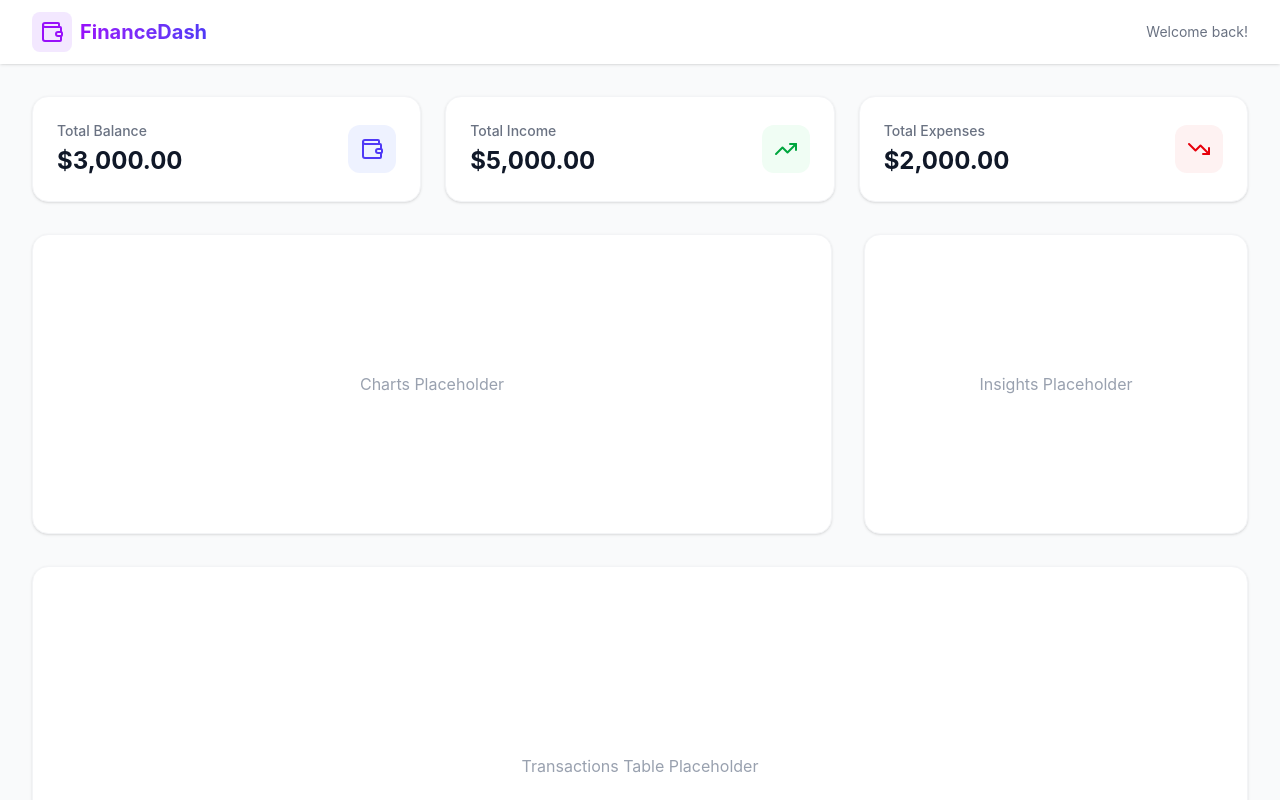
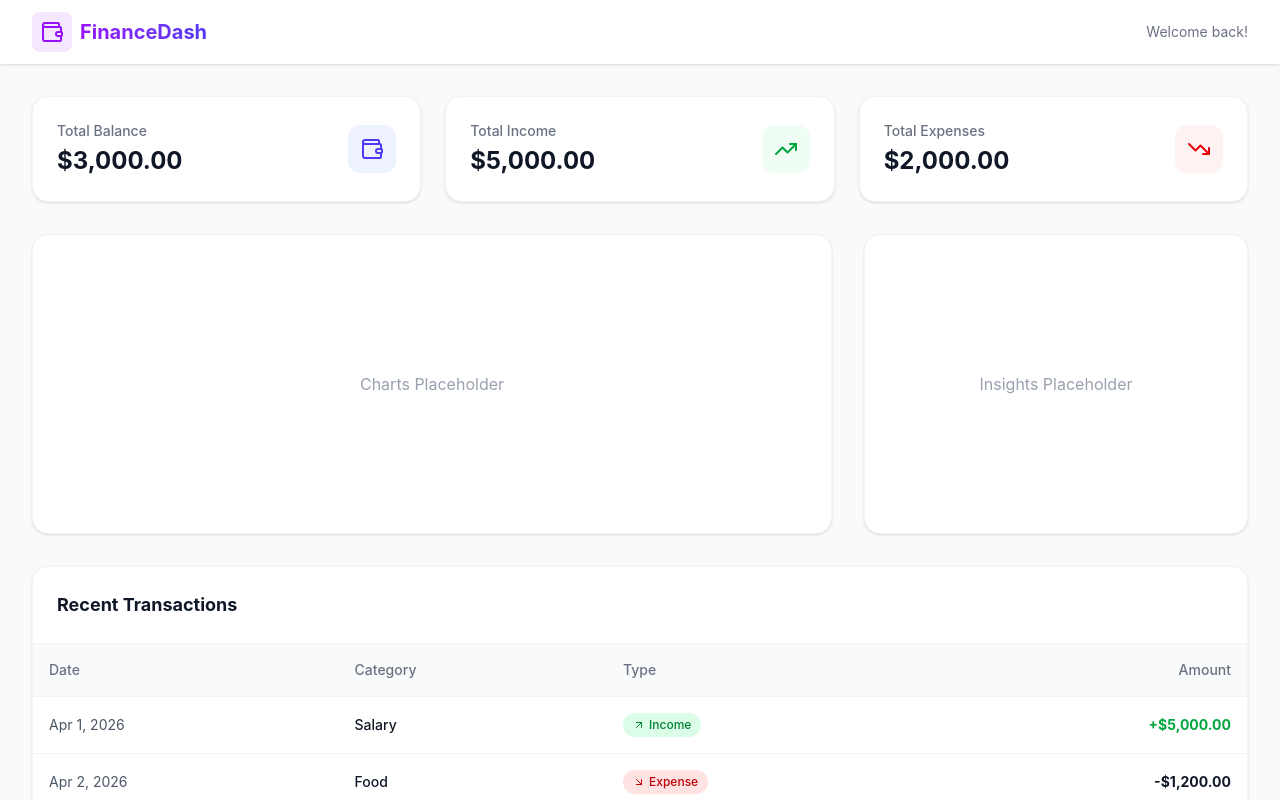
Before and after one commit to umeshh-kuumar/finance-dashboard, a React (Vite) app: page / in a window 1280 px wide. Shown: the top 800 px of the page. Built offline with nearby package versions, Linux system fonts and the light colour scheme.

Commit message:
feat: transactions table

```diff
--- /dev/null
+++ b/src/components/TransactionsTable.jsx
@@ -0,0 +1,91 @@
+import React, { useContext } from 'react';
+import { AppContext } from '../context/AppContext';
+import { ArrowUpRight, ArrowDownRight } from 'lucide-react';
+
+const TransactionsTable = () => {
+  const { transactions } = useContext(AppContext);
+
+  // Helper to format currency
+  const formatCurrency = (value) => {
+    return new Intl.NumberFormat('en-US', {
+      style: 'currency',
+      currency: 'USD'
+    }).format(value);
+  };
+
+  // Helper to format date
+  const formatDate = (dateString) => {
+    const options = { year: 'numeric', month: 'short', day: 'numeric' };
+    return new Date(dateString).toLocaleDateString('en-US', options);
+  };
+
+  return (
+    <div className="bg-white dark:bg-gray-800 rounded-2xl shadow-sm border border-gray-100 dark:border-gray-700 overflow-hidden">
+      <div className="p-6 border-b border-gray-100 dark:border-gray-700 flex justify-between items-center">
+        <h2 className="text-lg font-bold text-gray-900 dark:text-white">Recent Transactions</h2>
+        {/* Step 6 placeholder: filters/search will go near here */}
+      </div>
+
+      <div className="overflow-x-auto">
+        <table className="w-full text-left border-collapse">
+          <thead>
+            <tr className="bg-gray-50 dark:bg-gray-900/50 text-gray-500 dark:text-gray-400 text-sm border-b border-gray-100 dark:border-gray-700">
+              <th className="p-4 font-medium">Date</th>
+              <th className="p-4 font-medium">Category</th>
+              <th className="p-4 font-medium">Type</th>
+              <th className="p-4 font-medium text-right">Amount</th>
+            </tr>
+          </thead>
+          <tbody className="divide-y divide-gray-100 dark:divide-gray-700">
+            {transactions.length > 0 ? (
+              transactions.map((transaction) => (
+                <tr
+                  key={transaction.id}
+                  className="hover:bg-gray-50/50 dark:hover:bg-gray-700/50 transition-colors duration-150"
+                >
+                  <td className="p-4 text-sm text-gray-600 dark:text-gray-300">
+                    {formatDate(transaction.date)}
+                  </td>
+                  <td className="p-4 text-sm font-medium text-gray-900 dark:text-white">
+                    {transaction.category}
+                  </td>
+                  <td className="p-4">
+                    <span
+                      className={`inline-flex items-center gap-1 px-2.5 py-1 rounded-full text-xs font-medium ${
+                        transaction.type === 'income'
+                          ? 'bg-green-100 text-green-700 dark:bg-green-900/30 dark:text-green-400'
+                          : 'bg-red-100 text-red-700 dark:bg-red-900/30 dark:text-red-400'
+                      }`}
+                    >
+                      {transaction.type === 'income' ? (
+                        <ArrowUpRight className="w-3 h-3" />
+                      ) : (
+                        <ArrowDownRight className="w-3 h-3" />
+                      )}
+                      {transaction.type.charAt(0).toUpperCase() + transaction.type.slice(1)}
+                    </span>
+                  </td>
+                  <td className={`p-4 text-sm font-bold text-right ${
+                    transaction.type === 'income'
+                      ? 'text-green-600 dark:text-green-400'
+                      : 'text-gray-900 dark:text-white'
+                  }`}>
+                    {transaction.type === 'income' ? '+' : '-'}{formatCurrency(transaction.amount)}
+                  </td>
+                </tr>
+              ))
+            ) : (
+              <tr>
+                <td colSpan="4" className="p-8 text-center text-gray-500 dark:text-gray-400">
+                  No transactions found.
+                </td>
+              </tr>
+            )}
+          </tbody>
+        </table>
+      </div>
+    </div>
+  );
+};
+
+export default TransactionsTable;
--- a/src/pages/Dashboard.jsx
+++ b/src/pages/Dashboard.jsx
@@ -1,5 +1,6 @@
 import React from 'react';
 import SummaryCards from '../components/SummaryCards';
+import TransactionsTable from '../components/TransactionsTable';
 
 const Dashboard = () => {
   return (
@@ -26,8 +27,8 @@ const Dashboard = () => {
         </div>
 
         {/* Bottom Section: Transactions Table (Step 5) */}
-        <section className="bg-white dark:bg-gray-800 rounded-2xl shadow-sm p-6 border border-gray-100 dark:border-gray-700 min-h-[400px] flex items-center justify-center text-gray-400">
-          Transactions Table Placeholder
+        <section>
+          <TransactionsTable />
         </section>
 
       </div>
```
